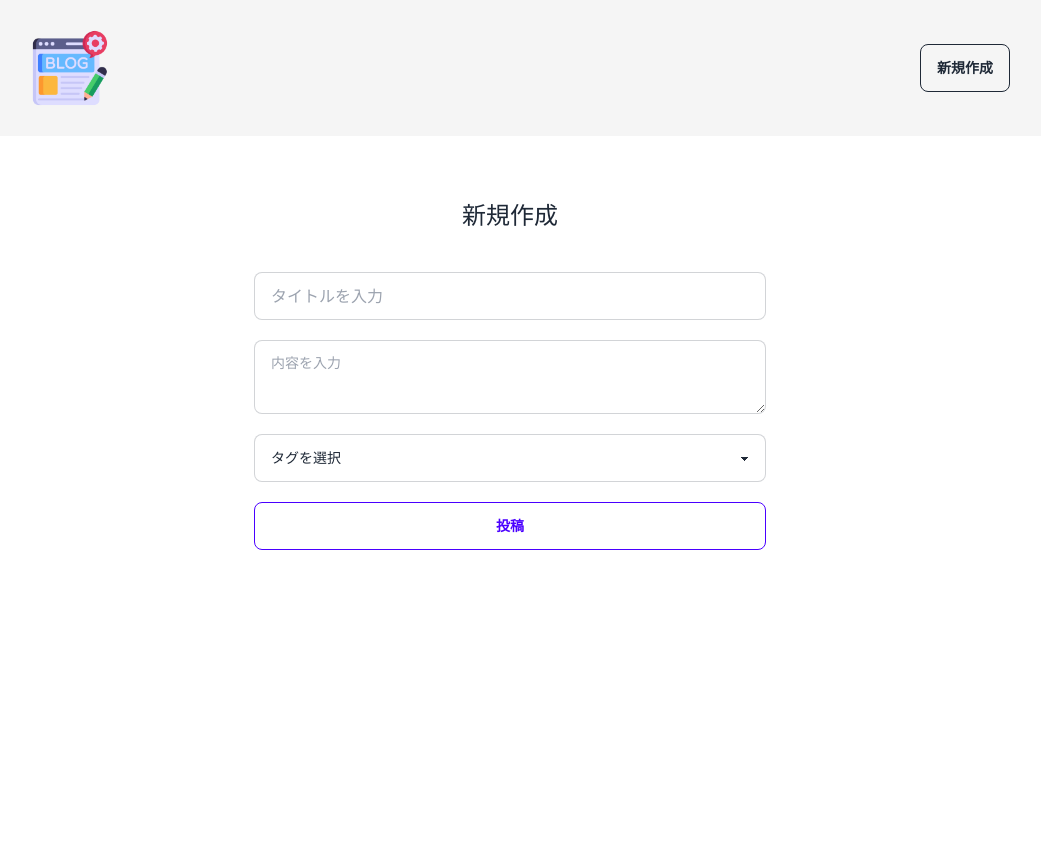
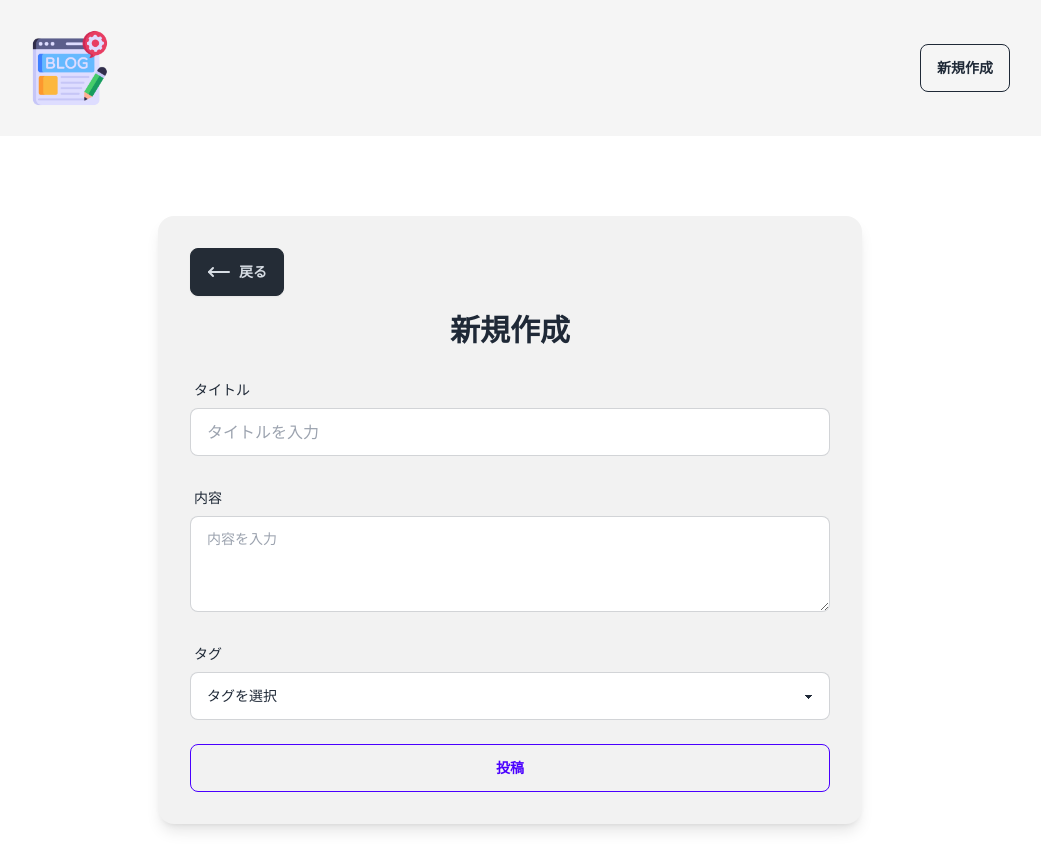
Before and after one commit to Kroro1208/tanstack-blog-nextjs, a Next.js app: page /create in a window 1280 px wide. Shown: the whole page, without its empty margins (130-1171 px from the left). Before the commit the page ends 800 px from the top, so only its background shows below. Built offline with nearby package versions, Linux system fonts and the light colour scheme.

Commit message:
戻るボタン作成して各ページに設定

```diff
--- a/app/components/ FormPost.tsx
+++ b/app/components/ FormPost.tsx
@@ -1,48 +1,63 @@
 "use client";
+import { useForm, type SubmitHandler } from "react-hook-form";
 import type { FormInputPost } from "@/types/type";
-import type { FC } from "react";
-import { type SubmitHandler, useForm } from "react-hook-form"
 
-interface FormProps {
-    submit: SubmitHandler<FormInputPost>
-    isEditing: boolean
+interface FormPostProps {
+  submit: SubmitHandler<FormInputPost>;
+  isEditing: boolean;
 }
 
-const  FormPost: FC<FormProps> = ({submit, isEditing}) => {
+const FormPost: React.FC<FormPostProps> = ({ submit, isEditing }) => {
     const { register, handleSubmit } = useForm<FormInputPost>();
 
     return (
-    <form
-        onSubmit={handleSubmit(submit)}
-        className="flex flex-col items-center justify-center gap-5 mt-10" action="">
+        <form onSubmit={handleSubmit(submit)} className="space-y-6">
+            <div className="form-control">
+                <label className="label" htmlFor="title">
+                    <span className="label-text">タイトル</span>
+                </label>
                 <input
+                    id="title"
                     {...register("title", { required: true })}
                     type="text"
                     placeholder="タイトルを入力"
-            className="input input-bordered w-full max-w-lg" />
+                    className="input input-bordered w-full" />
+            </div>
+            <div className="form-control">
+                <label className="label" htmlFor="content">
+                    <span className="label-text">内容</span>
+                </label>
                 <textarea
+                    id="content"
                     {...register("content", { required: true })}
-            className="textarea textarea-bordered w-full max-w-lg"
+                    className="textarea textarea-bordered h-24"
                     placeholder="内容を入力"/>
-        <select {...register("tag", { required: true })}
-            defaultValue={""}
-            className="select select-bordered w-full max-w-lg">
-            <option disabled value="">タグを選択</option>
-            <option>tech</option>
-            <option>business</option>
-            <option>ai</option>
-            <option>money</option>
-            <option>management</option>
-            <option>programing</option>
+            </div>
+            <div className="form-control">
+                <label className="label" htmlFor="tag">
+                    <span className="label-text">タグ</span>
+                </label>
+                <select
+                    id="tag"
+                    {...register("tag")}
+                    className="select select-bordered w-full"
+                    defaultValue="">
+                    <option value="" disabled>タグを選択</option>
+                    <option value="tech">Tech</option>
+                    <option value="business">Business</option>
+                    <option value="ai">AI</option>
+                    <option value="money">Money</option>
+                    <option value="management">Management</option>
+                    <option value="programming">Programming</option>
                 </select>
+            </div>
             { isEditing ? (
-            <button type="button" className="btn btn-outline w-full max-w-lg btn-success">更新</button>
+            <button type="button" className="btn btn-outline w-full btn-success">更新</button>
         ): (
-            <button type="submit" className="btn btn-outline w-full max-w-lg btn-primary">投稿</button>
+            <button type="submit" className="btn btn-outline w-full btn-primary">投稿</button>
         )}
+        </form>
+    );
+};
 
-    </form>
-  )
-}
-
-export default  FormPost
+export default FormPost;
--- /dev/null
+++ b/app/components/BackButton.tsx
@@ -0,0 +1,13 @@
+import { MoveLeft } from 'lucide-react'
+import { useRouter } from 'next/navigation'
+
+const BackButton = () => {
+    const router = useRouter();
+  return (
+    <button
+    onClick={() => router.back()}
+        type='button' className="btn btn-active btn-neutral"><MoveLeft />戻る</button>
+  )
+}
+
+export default BackButton
--- a/app/create/page.tsx
+++ b/app/create/page.tsx
@@ -1,18 +1,27 @@
 "use client";
 import type { SubmitHandler } from "react-hook-form"
-import FormPost from "../components/ FormPost"
 import type { FormInputPost } from "@/types/type"
+import BackButton from "../components/BackButton";
+import FormPost from "../components/ FormPost";
 
 const CreatePage = () => {
     const handleCreatePost: SubmitHandler<FormInputPost> = (data) => {
         console.log(data)
     }
-  return (
-    <div>
-        <h1 className="text-2xl text-center my-4 font-mono">新規作成</h1>
-      <FormPost submit={handleCreatePost} isEditing={false}/>
-    </div>
-  )
+
+    return (
+        <div className="max-w-3xl mx-auto p-8">
+            <div className="bg-base-200 rounded-box p-8 shadow-lg">
+                <div className="flex flex-col items-center mb-6">
+                    <div className="w-full flex justify-start">
+                        <BackButton />
+                    </div>
+                    <h1 className="text-3xl font-bold mt-4">新規作成</h1>
+                </div>
+                <FormPost submit={handleCreatePost} isEditing={false}/>
+            </div>
+        </div>
+    )
 }
 
 export default CreatePage
--- a/app/edit/[id]/page.tsx
+++ b/app/edit/[id]/page.tsx
@@ -1,18 +1,27 @@
-"use client"
-import FormPost from "@/app/components/ FormPost"
-import type { FormInputPost } from "@/types/type"
-import type { SubmitHandler } from "react-hook-form"
+"use client";
+import FormPost from "@/app/components/ FormPost";
+import BackButton from "@/app/components/BackButton";
+import type { FormInputPost } from "@/types/type";
+import type { SubmitHandler } from "react-hook-form";
 
 const EditPage = () => {
     const handleEditPost: SubmitHandler<FormInputPost> = (data) => {
-        console.log(data)
-    }
-  return (
-    <div>
-        <h1 className="text-2xl text-center my-4 font-mono">記事の編集</h1>
-      <FormPost submit={handleEditPost} isEditing={true}/>
-    </div>
-  )
-}
+        console.log(data);
+    };
 
-export default EditPage
+    return (
+        <div className="max-w-3xl mx-auto p-8">
+            <div className="bg-base-200 rounded-box p-8 shadow-lg">
+                <div className="flex flex-col items-center mb-6">
+                    <div className="w-full flex justify-start">
+                        <BackButton />
+                    </div>
+                    <h1 className="text-3xl font-bold mt-4">編集</h1>
+                </div>
+                <FormPost submit={handleEditPost} isEditing={true} />
+            </div>
+        </div>
+    );
+};
+
+export default EditPage;
```
Lines whose indentation alone changed are shown as unchanged.
